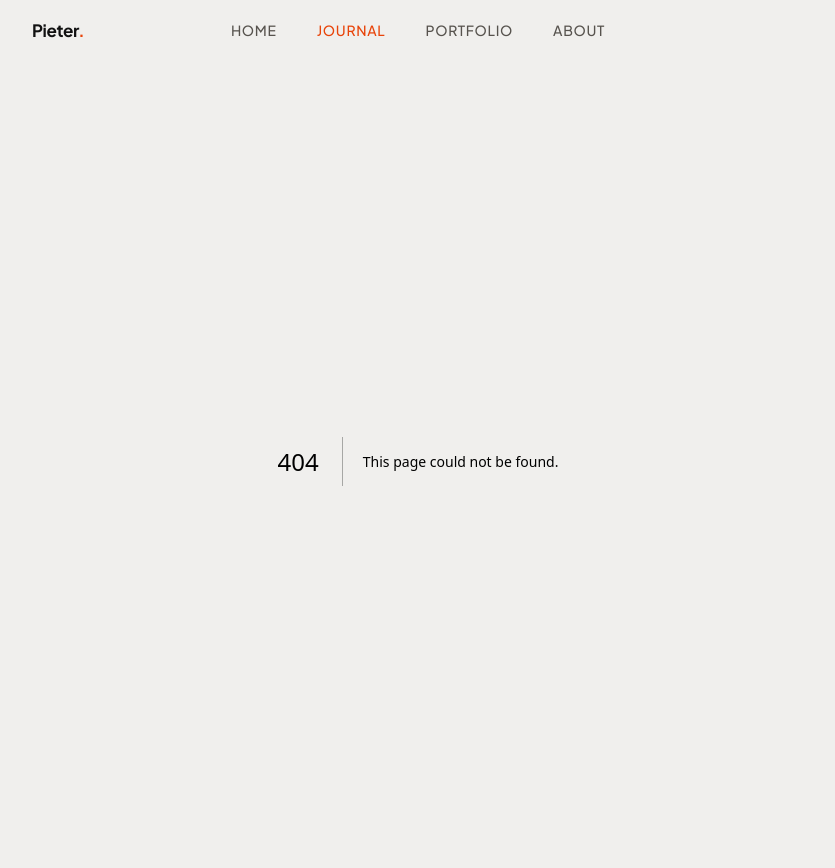
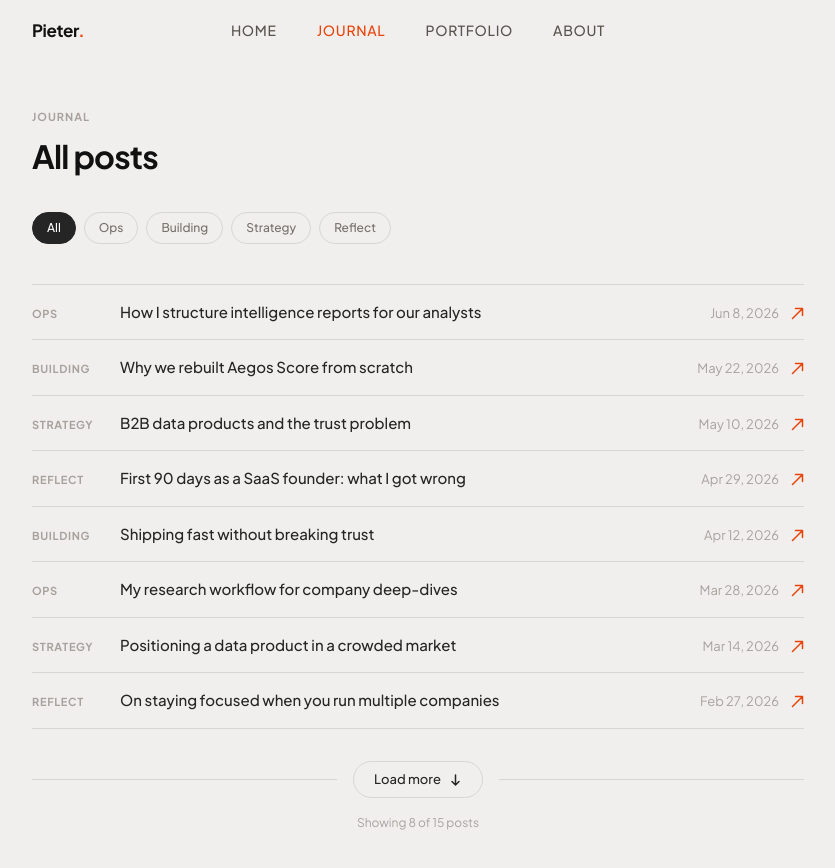
Before and after one commit to sillyledger/personal, a Next.js app: page /journal in a window 1280 px wide. Before the commit this address had no page. Shown: the top 868 px of the page, without its empty margins (222-1057 px from the left). Built offline with nearby package versions, Linux system fonts and the light colour scheme.

Commit message:
Create page.tsx

```diff
--- /dev/null
+++ b/app/journal/page.tsx
@@ -0,0 +1,130 @@
+"use client";
+
+import { useState } from "react";
+
+const categories = ["All", "Ops", "Building", "Strategy", "Reflect"];
+
+const posts = [
+  { cat: "Ops",      title: "How I structure intelligence reports for our analysts",    date: "Jun 8, 2026"  },
+  { cat: "Building", title: "Why we rebuilt Aegos Score from scratch",                  date: "May 22, 2026" },
+  { cat: "Strategy", title: "B2B data products and the trust problem",                  date: "May 10, 2026" },
+  { cat: "Reflect",  title: "First 90 days as a SaaS founder: what I got wrong",       date: "Apr 29, 2026" },
+  { cat: "Building", title: "Shipping fast without breaking trust",                     date: "Apr 12, 2026" },
+  { cat: "Ops",      title: "My research workflow for company deep-dives",              date: "Mar 28, 2026" },
+  { cat: "Strategy", title: "Positioning a data product in a crowded market",           date: "Mar 14, 2026" },
+  { cat: "Reflect",  title: "On staying focused when you run multiple companies",       date: "Feb 27, 2026" },
+  { cat: "Building", title: "The Aegos Score: how we quantify company health",          date: "Feb 10, 2026" },
+  { cat: "Ops",      title: "How we run async across three time zones",                 date: "Jan 24, 2026" },
+  { cat: "Strategy", title: "Why I'm building in public — and what I'll keep private", date: "Dec 3, 2025"  },
+  { cat: "Ops",      title: "The tools I use to run three companies at once",           date: "Oct 18, 2025" },
+  { cat: "Reflect",  title: "What Ryoka taught me about long-term thinking",            date: "Aug 5, 2025"  },
+  { cat: "Building", title: "Going from idea to first paying customer in 6 weeks",     date: "Jun 22, 2025" },
+  { cat: "Strategy", title: "When to niche down and when to stay broad",               date: "Apr 9, 2025"  },
+];
+
+const PAGE_SIZE = 8;
+
+const ArrowIcon = () => (
+  <svg width="13" height="13" viewBox="0 0 13 13" fill="none" xmlns="http://www.w3.org/2000/svg">
+    <path d="M1.5 11.5L11.5 1.5M11.5 1.5H4.5M11.5 1.5V8.5" stroke="currentColor" strokeWidth="1.5" strokeLinecap="round" strokeLinejoin="round" />
+  </svg>
+);
+
+const LoadMoreIcon = () => (
+  <svg width="13" height="13" viewBox="0 0 13 13" fill="none" xmlns="http://www.w3.org/2000/svg">
+    <path d="M6.5 2v9M3 8.5l3.5 3.5 3.5-3.5" stroke="currentColor" strokeWidth="1.5" strokeLinecap="round" strokeLinejoin="round" />
+  </svg>
+);
+
+export default function JournalPage() {
+  const [activeFilter, setActiveFilter] = useState("All");
+  const [shown, setShown] = useState(PAGE_SIZE);
+
+  const filtered =
+    activeFilter === "All" ? posts : posts.filter((p) => p.cat === activeFilter);
+
+  const visible = filtered.slice(0, shown);
+  const hasMore = shown < filtered.length;
+
+  const handleFilter = (cat: string) => {
+    setActiveFilter(cat);
+    setShown(PAGE_SIZE);
+  };
+
+  return (
+    <main className="max-w-[900px] mx-auto px-16 py-12">
+      <p className="text-[11px] text-stone-400 tracking-[0.09em] uppercase font-semibold mb-1.5">
+        Journal
+      </p>
+      <h1 className="text-[32px] font-bold text-[#111] tracking-tight mb-8">
+        All posts
+      </h1>
+
+      {/* Category filters */}
+      <div className="flex gap-2 flex-wrap mb-10">
+        {categories.map((cat) => (
+          <button
+            key={cat}
+            onClick={() => handleFilter(cat)}
+            className={`text-[12px] font-medium px-[14px] py-1.5 rounded-full border transition-colors ${
+              activeFilter === cat
+                ? "bg-[#252525] text-white border-[#252525]"
+                : "bg-transparent text-stone-500 border-[#d8d6d2] hover:border-stone-400"
+            }`}
+          >
+            {cat}
+          </button>
+        ))}
+      </div>
+
+      {/* Post list */}
+      <div className="border-t border-[#d8d6d2]">
+        {visible.map((post, i) => (
+          <div
+            key={i}
+            className="group flex items-baseline justify-between py-4 border-b border-[#d8d6d2] cursor-pointer hover:border-stone-400 transition-colors gap-4"
+          >
+            <div className="flex items-baseline gap-4 flex-1 min-w-0">
+              <span className="text-[11px] font-semibold tracking-[0.06em] uppercase text-stone-400 whitespace-nowrap w-[72px] flex-shrink-0">
+                {post.cat}
+              </span>
+              <span className="text-[15px] font-medium text-[#252525] group-hover:text-[#e8440a] transition-colors truncate">
+                {post.title}
+              </span>
+            </div>
+            <div className="flex items-center gap-3 flex-shrink-0">
+              <span className="text-[13px] text-stone-400 whitespace-nowrap">
+                {post.date}
+              </span>
+              <span className="text-[#e8440a] group-hover:translate-x-[2px] group-hover:-translate-y-[2px] transition-transform flex-shrink-0">
+                <ArrowIcon />
+              </span>
+            </div>
+          </div>
+        ))}
+      </div>
+
+      {/* Load more */}
+      {hasMore && (
+        <div className="flex items-center gap-4 mt-8">
+          <div className="flex-1 h-px bg-[#d8d6d2]" />
+          <button
+            onClick={() => setShown((s) => s + PAGE_SIZE)}
+            className="flex items-center gap-2 text-[13px] font-medium text-[#252525] border border-[#d8d6d2] hover:border-[#252525] rounded-full px-5 py-2 transition-colors whitespace-nowrap"
+          >
+            Load more
+            <LoadMoreIcon />
+          </button>
+          <div className="flex-1 h-px bg-[#d8d6d2]" />
+        </div>
+      )}
+
+      {/* Post count */}
+      <p className="text-[12px] text-stone-400 text-center mt-4">
+        {hasMore
+          ? `Showing ${visible.length} of ${filtered.length} posts`
+          : `Showing all ${filtered.length} posts`}
+      </p>
+    </main>
+  );
+}
```
